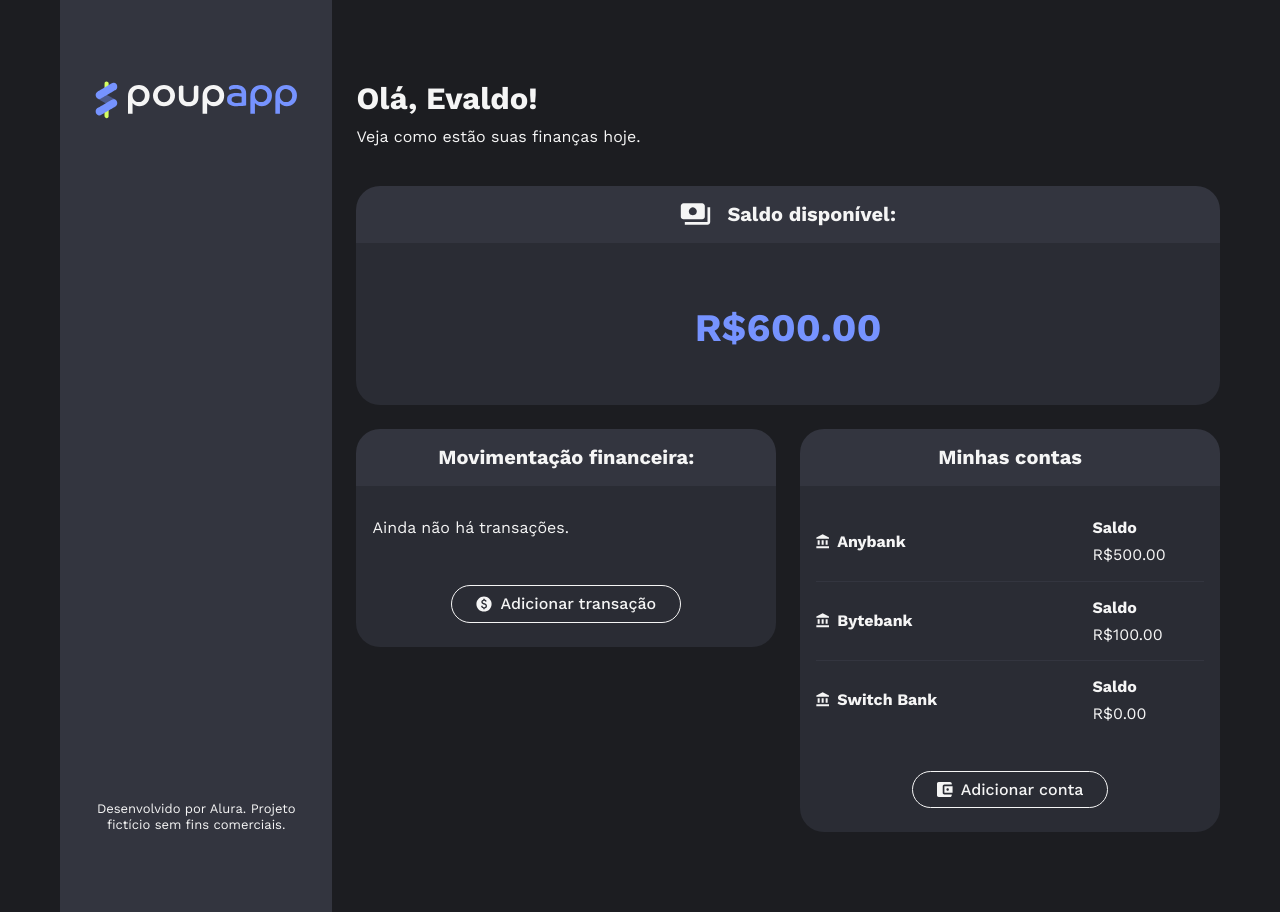
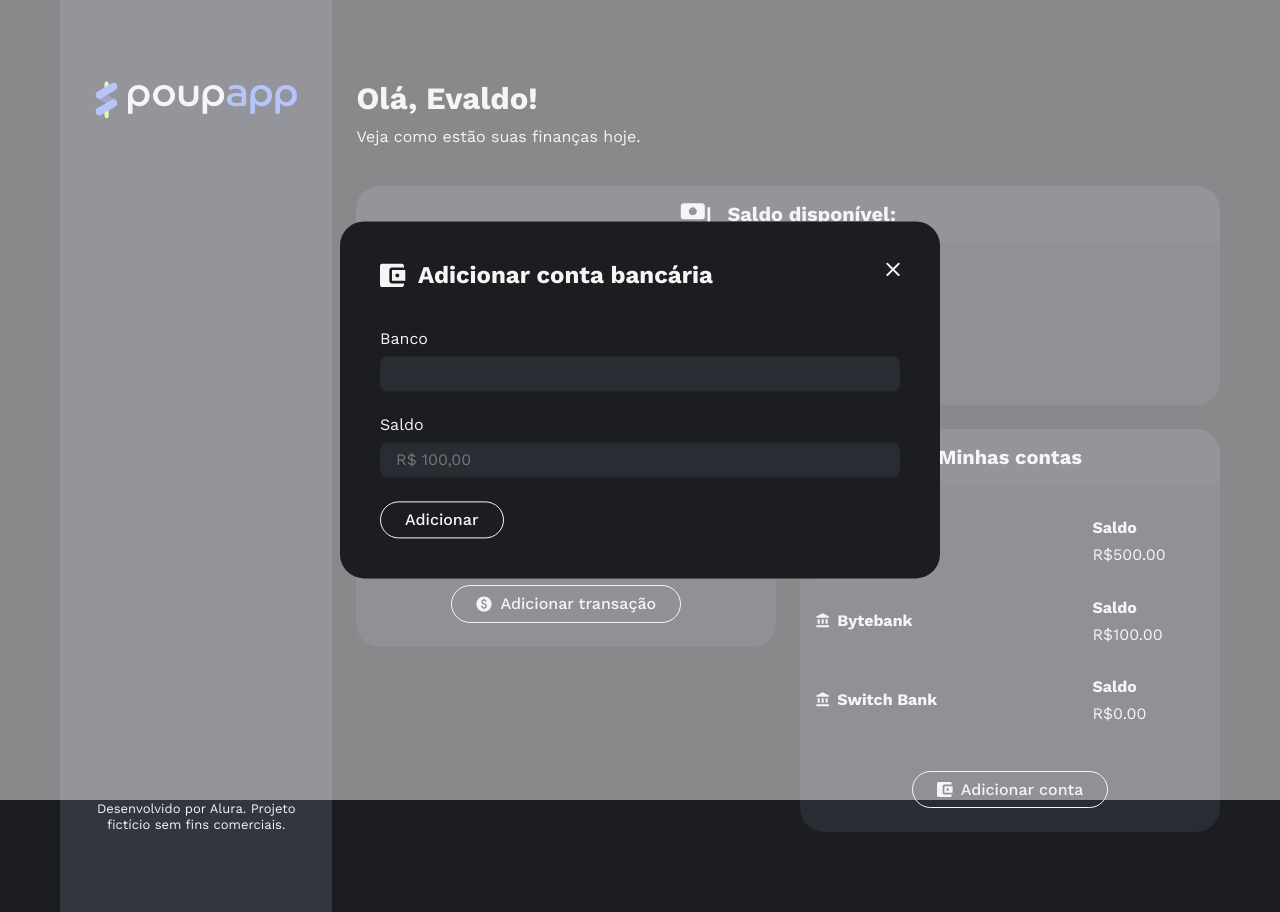
Before and after one commit to antonio-evaldo/4457-angular-19-curso-3-projeto, an Angular app: page / in a window 1280 px wide. Both pictures are taken after a click on the button "Adicionar conta". Built offline with nearby package versions, Linux system fonts and the light colour scheme.

Commit message:
Vídeo 5.4: Criando componente `BotaoNovaConta`

```diff
--- /dev/null
+++ b/src/app/area-financeira/contas/botao-nova-conta/botao-nova-conta.component.css
@@ -0,0 +1,23 @@
+.icone-carteira {
+  width: 1rem;
+}
+
+.form {
+  display: flex;
+  flex-direction: column;
+  gap: 1.5rem;
+}
+
+.label-grupo {
+  display: flex;
+  flex-direction: column;
+  gap: 0.5rem;
+}
+
+.input {
+  padding: 0.5rem 1rem;
+
+  border-radius: 0.5rem;
+  border: 0;
+  background: var(--fundo-componentes);
+}
--- /dev/null
+++ b/src/app/area-financeira/contas/botao-nova-conta/botao-nova-conta.component.html
@@ -0,0 +1,27 @@
+<app-botao (click)="abrirModal()">
+  <img src="icones/carteira.svg" alt="" class="icone-carteira">
+  Adicionar conta
+</app-botao>
+
+<app-modal [(aberto)]="modalAberto">
+  <ng-container ngProjectAs="[modal-cabecalho]" class="modal-cabecalho">
+    <img src="icones/carteira.svg" alt="">
+    <h2 class="text-xl">Adicionar conta bancária</h2>
+  </ng-container>
+
+  <form class="form text-md" (ngSubmit)="aoSubmeter()" ngNativeValidate>
+    <label class="label-grupo">
+      Banco
+      <input [(ngModel)]="novaContaForm.nome" class="input" type="text" name="nome-banco">
+    </label>
+
+    <label class="label-grupo">
+      Saldo
+      <input [(ngModel)]="novaContaForm.valor" class="input" type="number" name="saldo-banco" min="0.01" step="0.01" placeholder="R$ 100,00" required>
+    </label>
+
+    <app-botao class="botao-adicionar-conta">
+      Adicionar
+    </app-botao>
+  </form>
+</app-modal>
--- /dev/null
+++ b/src/app/area-financeira/contas/botao-nova-conta/botao-nova-conta.component.ts
@@ -0,0 +1,27 @@
+import { Component, signal } from '@angular/core';
+import { BotaoComponent } from "../../../compartilhados/botao/botao.component";
+import { ModalComponent } from "../../../compartilhados/modal/modal.component";
+import { FormsModule } from '@angular/forms';
+
+@Component({
+  selector: 'app-botao-nova-conta',
+  imports: [BotaoComponent, ModalComponent, FormsModule],
+  templateUrl: './botao-nova-conta.component.html',
+  styleUrl: './botao-nova-conta.component.css'
+})
+export class BotaoNovaContaComponent {
+  modalAberto = signal(false);
+
+  novaContaForm = {
+    nome: '',
+    valor: ''
+  }
+
+  abrirModal() {
+    this.modalAberto.set(true);
+  }
+
+  aoSubmeter() {
+
+  }
+}
--- a/src/app/area-financeira/contas/contas.component.css
+++ b/src/app/area-financeira/contas/contas.component.css
@@ -25,7 +25,3 @@
 .botao-adicionar-conta {
   margin: 0 auto;
 }
-
-.icone-carteira {
-  width: 1rem;
-}
--- a/src/app/area-financeira/contas/contas.component.html
+++ b/src/app/area-financeira/contas/contas.component.html
@@ -14,9 +14,6 @@
       }
     </ul>
 
-    <app-botao class="botao-adicionar-conta">
-      <img src="icones/carteira.svg" alt="" class="icone-carteira">
-      Adicionar conta
-    </app-botao>
+    <app-botao-nova-conta class="botao-adicionar-conta" />
   </div>
 </app-card>
--- a/src/app/area-financeira/contas/contas.component.ts
+++ b/src/app/area-financeira/contas/contas.component.ts
@@ -1,12 +1,12 @@
 import { Component, input } from '@angular/core';
-import { BotaoComponent } from "../../compartilhados/botao/botao.component";
 import { ContaComponent } from "./conta/conta.component";
 import { Conta } from '../compartilhados/conta.model';
 import { CardComponent } from "../compartilhados/card/card.component";
+import { BotaoNovaContaComponent } from "./botao-nova-conta/botao-nova-conta.component";
 
 @Component({
   selector: 'app-contas',
-  imports: [BotaoComponent, ContaComponent, CardComponent],
+  imports: [ContaComponent, CardComponent, BotaoNovaContaComponent],
   templateUrl: './contas.component.html',
   styleUrl: './contas.component.css'
 })
```
